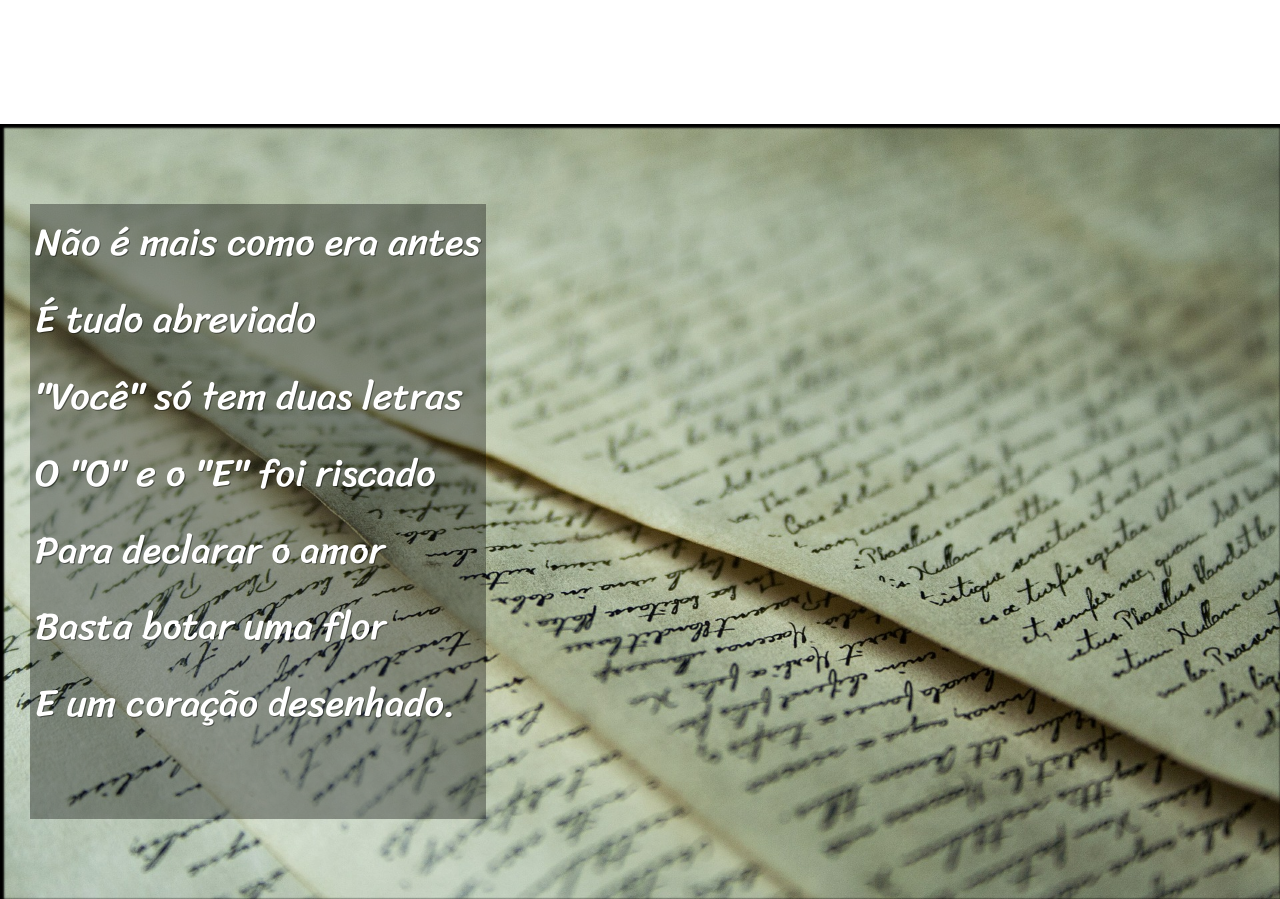
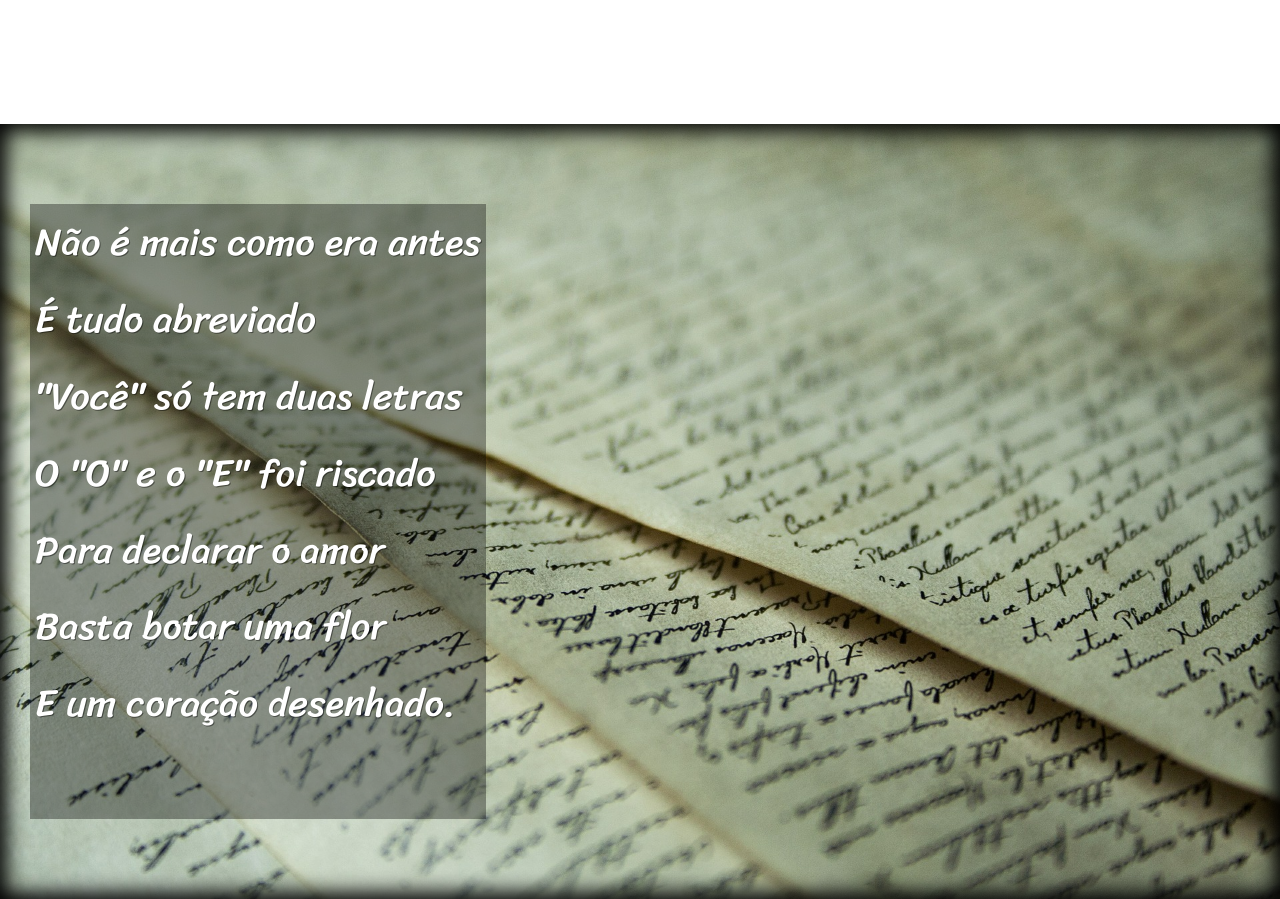
Before and after one commit to danielfalcaovt/projeto-cordel, a plain HTML site: page index.html in a window 1280 px wide. Shown: the part 920-1819 px from the top of the page. Drawn offline with Linux system fonts and the light colour scheme.

Commit message:
Update style.css

```diff
--- a/estilo/style.css
+++ b/estilo/style.css
@@ -65,7 +65,8 @@ section.normal{
     background: black url("../imagens/background001.jpg") center center/cover no-repeat fixed;
 }
 section.img{
-    box-shadow: inset 2px 2px 2px 2px black;
+
+    box-shadow: inset 0px 0px 20px 7px black;
     background: rgb(51, 48, 48);
     color: white;
     background: black url("../imagens/background002.jpg") center center/cover no-repeat fixed;
```
